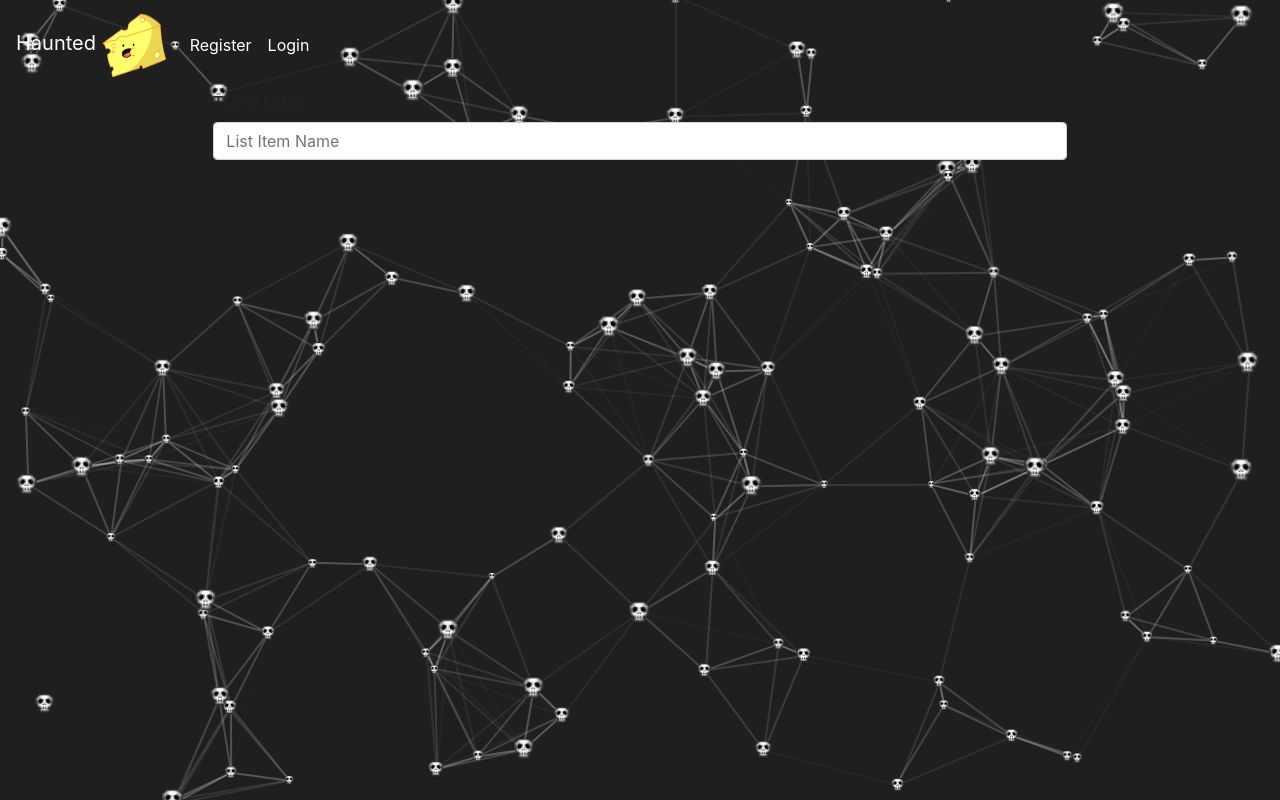
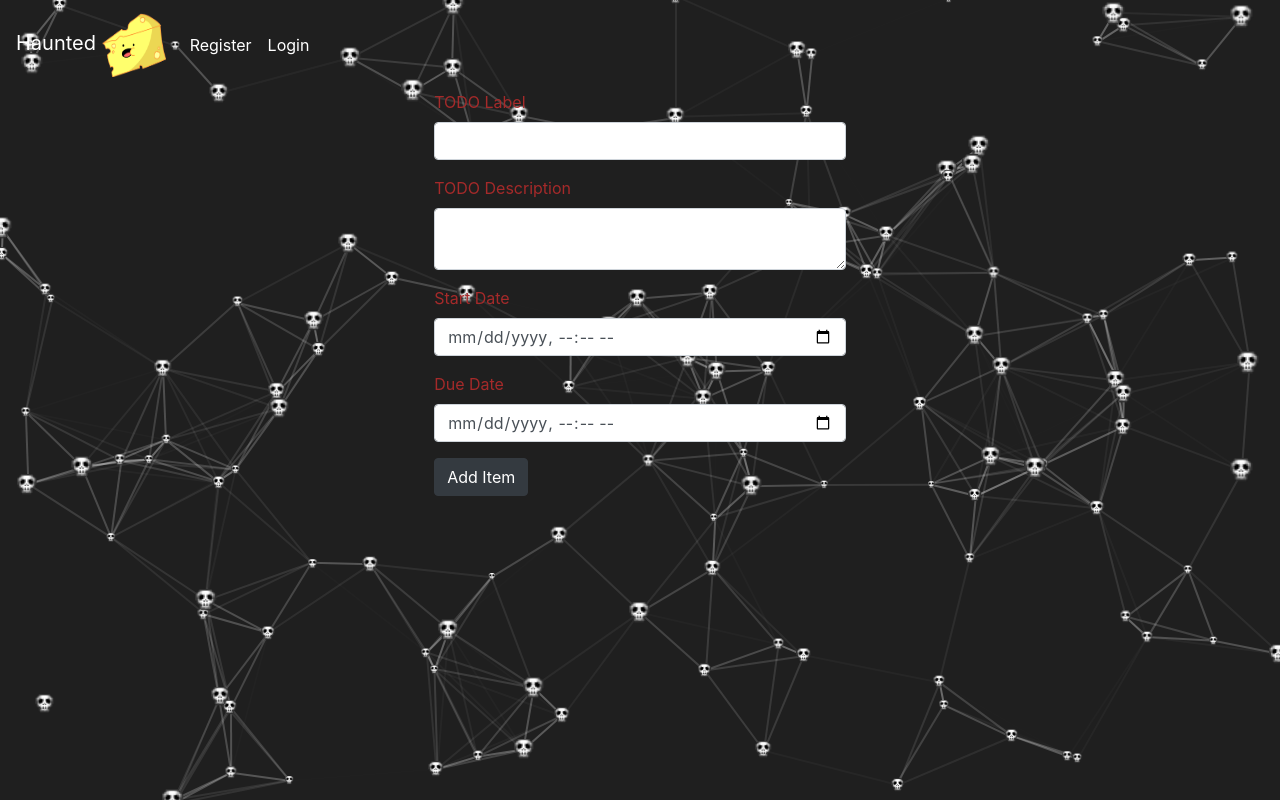
Before and after one commit to nathanwelsh8/halloween_hackathon_2020, a Django app: template HalloweenFun/templates/HauntedCheese/addList.html in a window 1280 px wide. Run offline with Django 3.2, Linux system fonts and the light colour scheme; the template is opened without the code that fills it: values that come from a table or form of the project are taken from there, others are empty.

Commit message:
Can add a todo
Can add a todo

```diff
--- a/HalloweenFun/HalloweenFun/settings.py
+++ b/HalloweenFun/HalloweenFun/settings.py
@@ -50,6 +50,10 @@ INSTALLED_APPS = [
     'HauntedCheese'
 ]
 
+BOOTSTRAP4 = {
+    'include_jquery': True,
+}
+
 MIDDLEWARE = [
     'django.middleware.security.SecurityMiddleware',
     'django.contrib.sessions.middleware.SessionMiddleware',
@@ -58,6 +62,7 @@ MIDDLEWARE = [
     'django.contrib.auth.middleware.AuthenticationMiddleware',
     'django.contrib.messages.middleware.MessageMiddleware',
     'django.middleware.clickjacking.XFrameOptionsMiddleware',
+
 ]
 
 ROOT_URLCONF = 'HalloweenFun.urls'
--- a/HalloweenFun/HauntedCheese/forms.py
+++ b/HalloweenFun/HauntedCheese/forms.py
@@ -2,6 +2,8 @@
 from django import forms
 from django.contrib.auth.models import User
 from HauntedCheese.models import Todo
+from django.forms import TextInput, MultiWidget, DateTimeField
+
 
 class UserForm(forms.ModelForm):
     username = forms.CharField(max_length=150,
@@ -13,15 +15,3 @@ class UserForm(forms.ModelForm):
     class Meta:
         model = User
         fields = ('username', 'password',)
-
-
-class AddItem(forms.ModelForm):
-
-    title = forms.CharField(max_length=100, widget = forms.TextInput(attrs={'placeholder':"List Item Name", 'class':'form-control'}))
-    description = forms.CharField(max_length=512, widget=forms.Textarea(attrs={'placeholder':'What spooky stuff do you need to do?', 'class':'form-control'}))
-    start = forms.DateTimeField(input_formats=["%d %b %Y %H:%M:%S %Z"], widget=forms.DateTimeInput(attrs={'class':'form-control'}))
-    due = forms.DateTimeField(input_formats=["%d %b %Y %H:%M:%S %Z"], widget=forms.DateTimeInput(attrs={'class':'form-control'}))
-    status = forms.BooleanField(widget=forms.HiddenInput(),required=False, initial=0)
-    class Meta:
-        model = Todo
-        exclude = ('status',)
--- a/HalloweenFun/HauntedCheese/models.py
+++ b/HalloweenFun/HauntedCheese/models.py
@@ -10,6 +10,7 @@ COMPLETE_STATUS = (
     (DONE, 'Done'),
 )
 
+#this is a redudant class
 class UserProfile(models.Model):
     user = models.OneToOneField(User, on_delete=models.CASCADE)
 
@@ -18,7 +19,7 @@ class UserProfile(models.Model):
 
 # Todo List Model
 class Todo(models.Model):
-    user = models.ForeignKey(UserProfile,default=None, on_delete=models.CASCADE)
+    user = models.ForeignKey(User,default=None, on_delete=models.CASCADE)
     title = models.CharField(max_length=255)
     description = models.TextField(blank=True)
     created_time = models.DateTimeField(default=timezone.now)
--- a/HalloweenFun/HauntedCheese/urls.py
+++ b/HalloweenFun/HauntedCheese/urls.py
@@ -6,7 +6,7 @@ app_name = "HauntedCheese"
 
 urlpatterns = [
     path('', views.Index.as_view(), name='index'),
-    path('addList/<slug:userid>',views.AddList.as_view(), name='addList'),
+    path('addList/',views.AddList.as_view(), name='addList'),
     path('login/', views.Login.as_view(), name='login'),
     path('register/', views.Register.as_view(), name='register'),
     path('spook/', views.Spook.as_view(), name='spook'),
--- a/HalloweenFun/templates/HauntedCheese/addList.html
+++ b/HalloweenFun/templates/HauntedCheese/addList.html
@@ -6,17 +6,40 @@
 {% endblock %}
 
 {% block body_block %}
-<form method="post" action="{% url 'AddList' %}">
+    <form method="post" action="{% url 'HauntedCheese:addList' %}">
         {% csrf_token %}
         <div class="row">
-        <div class="col-lg-12">
+            <div class="col-lg-3"></div>
+            <div class="col-lg-6">
                 <div class="form-group">
-                <label class="form-label">
+                    <label class="form-label" style="color: brown;">
                         TODO Label
                     </label>
-                {{item_form.title}}
+                    <input type="text" class="form-control" name='todo_label' required>
+                </div>
+                <div class="form-group">
+                    <label class="form-label" style="color: brown;">
+                        TODO Description
+                    </label>
+                    <textarea class="form-control" name='todo_description' required></textarea>
+                </div>
+                <div class="form-group">
+                    <label class="form-label" style="color: brown;">
+                        Start Date
+                    </label>
+                    <input type="datetime-local" class="form-control" name='start' required>
+                </div>
+                <div class="form-group">
+                    <label class="form-label" style="color: brown;">
+                        Due Date
+                    </label>
+                    <input type="datetime-local" class="form-control" name='end' required>
+                </div>
+                <div class="form-group">
+                    <button class="btn btn-dark" type="submit">Add Item</button>
                 </div>
             </div>
+            <div class="col-lg-3"></div>
         </div>
     </form>
 {% endblock %}
--- a/HalloweenFun/templates/HauntedCheese/base.html
+++ b/HalloweenFun/templates/HauntedCheese/base.html
@@ -35,7 +35,7 @@
                     {% endif %}
                     {% if user.is_authenticated %}
                     <li class="nav-item">
-                        <a class="nav-link" href="{% url 'HauntedCheese' user.id %}">Edit List</a>
+                        <a class="nav-link" href="{% url 'HauntedCheese:addList'%}">Edit List</a>
                     </li>
                     {% endif %}
                 </ul>
```
Also changed, not shown: HalloweenFun/HauntedCheese/views.py (+20 -5 lines). Lines whose indentation alone changed are shown as unchanged.
